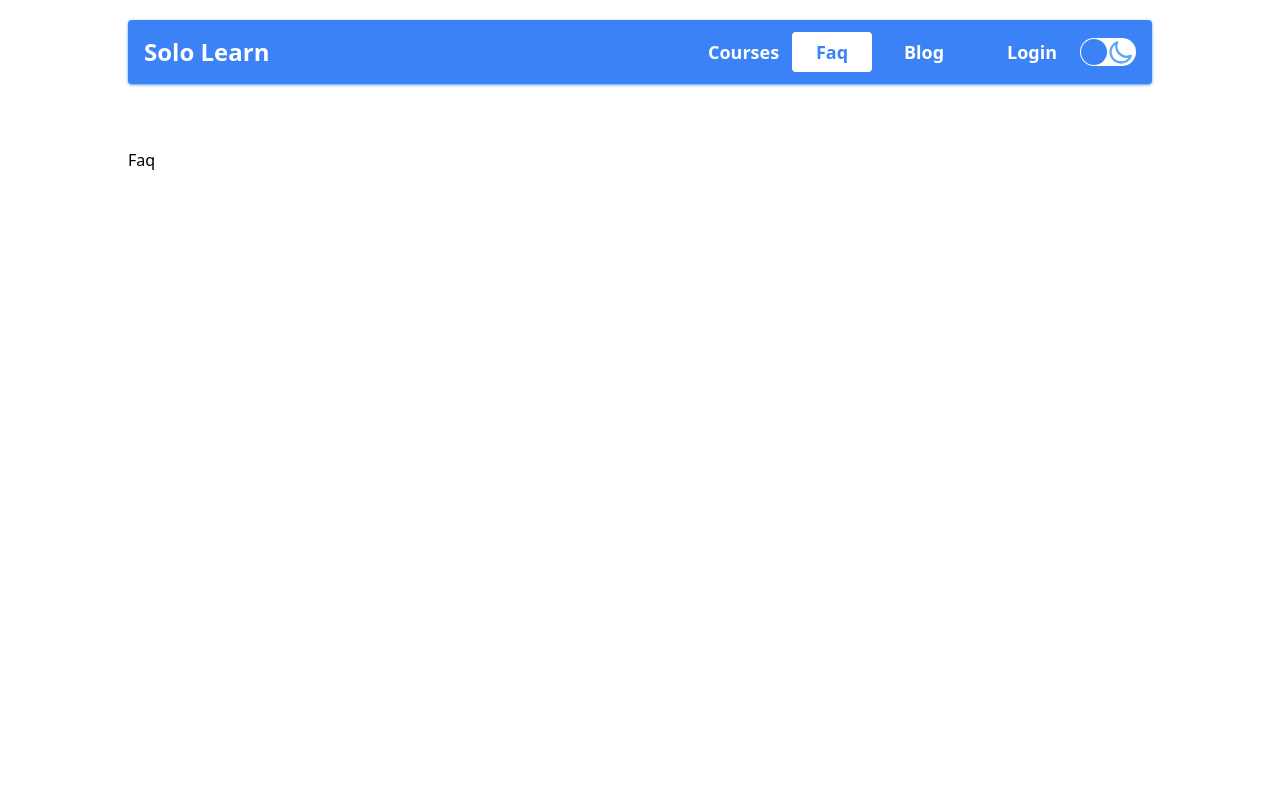
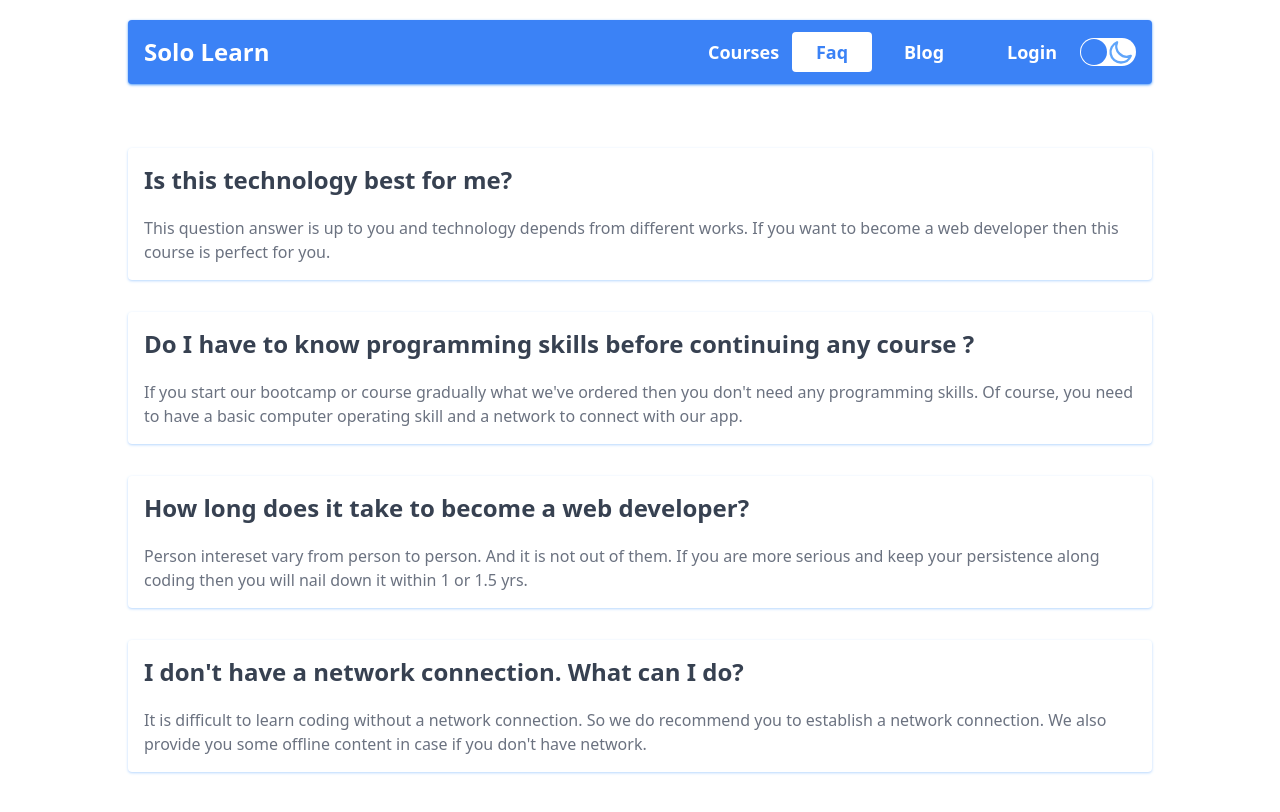
Before and after one commit to MRKPRO360/solo-learn, a React (Create React App) app: page /faq in a window 1280 px wide. Shown: the top 812 px of the page. Built offline with nearby package versions, Linux system fonts and the light colour scheme; no server answers.

Commit message:
added faq section cards

```diff
--- a/src/pages/Faq.js
+++ b/src/pages/Faq.js
@@ -1,3 +1,30 @@
+import BlogCard from "./shared/BlogCard";
+
+const questions = [
+  {
+    question: "Is this technology best for me?",
+    ans: "This question answer is up to you and technology depends from different works. If you want to become a web developer then this course is perfect for you.",
+  },
+  {
+    question:
+      "Do I have to know programming skills before continuing any course ?",
+    ans: "If you start our bootcamp or course gradually what we've ordered then you don't need any programming skills. Of course, you need to have a basic computer operating skill and a network to connect with our app.",
+  },
+  {
+    question: "How long does it take to become a web developer?",
+    ans: "Person intereset vary from person to person. And it is not out of them. If you are more serious and keep your persistence along coding then you will nail down it within 1 or 1.5 yrs.",
+  },
+  {
+    question: "I don't have a network connection. What can I do?",
+    ans: "It is difficult to learn coding without a network connection. So we do recommend you to establish a network connection. We also provide you some offline content in case if you don't have network.",
+  },
+];
 export default function Faq() {
-  return <div>Faq</div>;
+  return (
+    <div className="space-y-8">
+      {questions.map((el, i) => (
+        <BlogCard key={i} blogCard={el} />
+      ))}
+    </div>
+  );
 }
```
